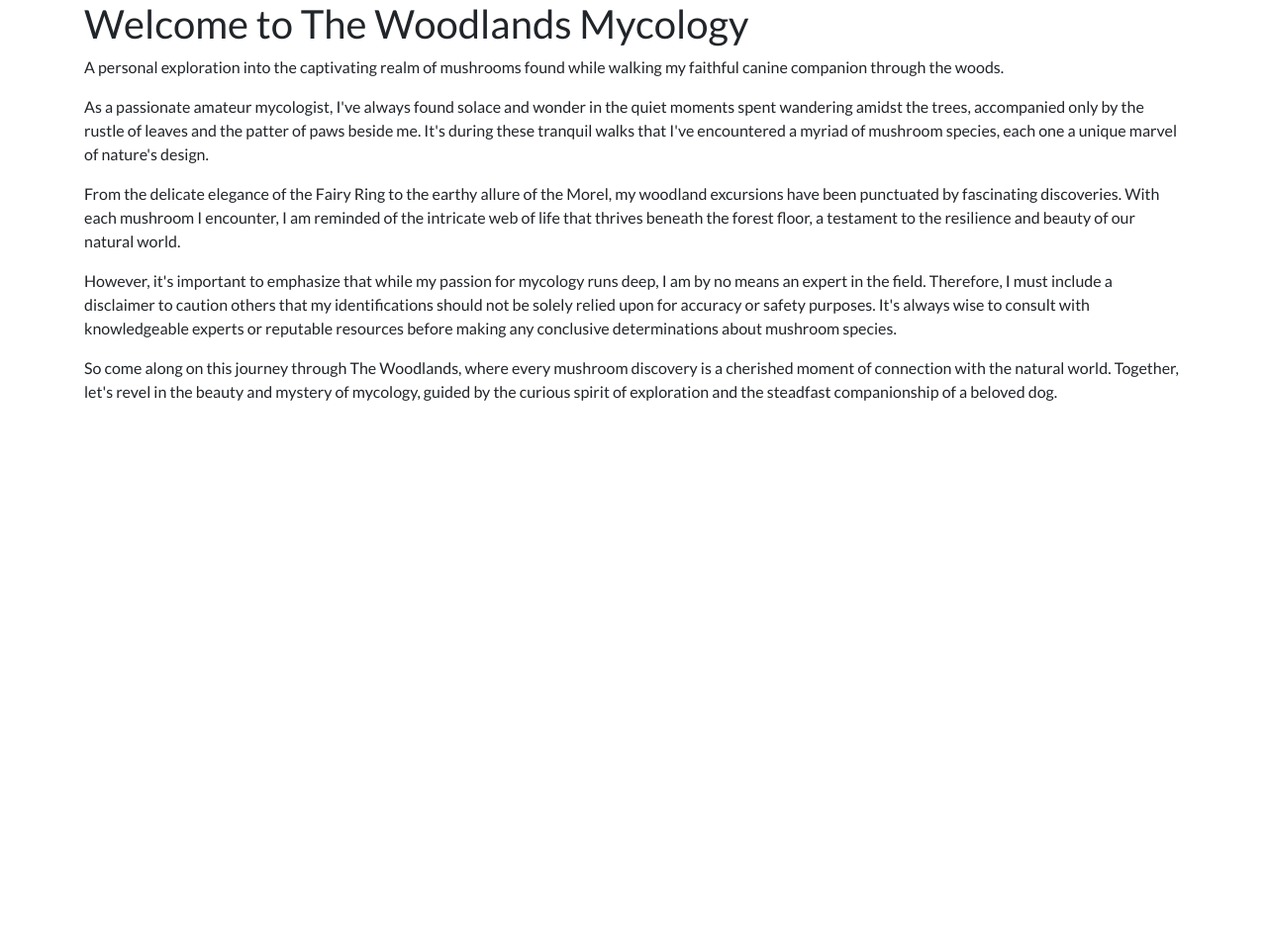
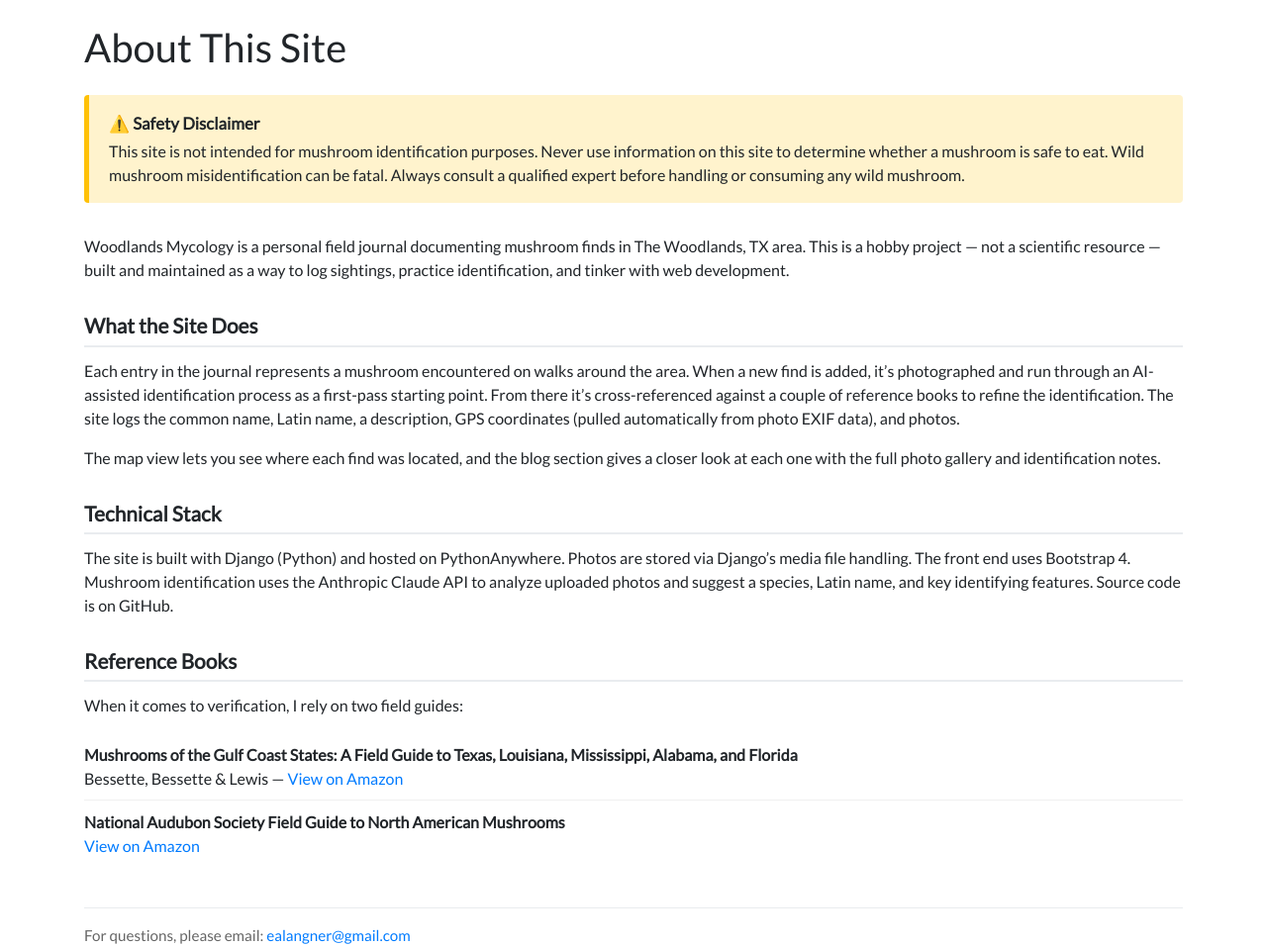
Before and after one commit to eriklangner/WoodlandsMycology, a Django app: page /blog/about/ in a window 1280 px wide. Shown: the part 56-1012 px from the top of the page at 99% size. Before the commit the page ends 461 px from the top, so only its background shows below. Run offline with Django 4.2, Linux system fonts and the light colour scheme; some libraries are stand-ins or nearby versions.

Commit message:
Rewrite about page with site description, disclaimer, tech stack, and reference books

```diff
--- a/blog/templates/blog/about.html
+++ b/blog/templates/blog/about.html
@@ -1,33 +1,93 @@
-<!DOCTYPE html>
-
-<html>
 {% extends "woodlandsmushrooms/base.html" %}
 
+{% block extra_css %}
+<style>
+  .about-disclaimer {
+    background-color: #fff3cd;
+    border-left: 5px solid #ffc107;
+    padding: 1rem 1.25rem;
+    margin: 1.5rem 0 2rem;
+    border-radius: 4px;
+  }
+  .about-disclaimer strong {
+    display: block;
+    margin-bottom: 0.25rem;
+    font-size: 1.05rem;
+  }
+  .about-section {
+    margin-bottom: 2rem;
+  }
+  .about-section h2 {
+    font-size: 1.3rem;
+    font-weight: 600;
+    border-bottom: 2px solid #e9ecef;
+    padding-bottom: 0.4rem;
+    margin-bottom: 0.75rem;
+  }
+  .book-list {
+    list-style: none;
+    padding: 0;
+  }
+  .book-list li {
+    padding: 0.6rem 0;
+    border-bottom: 1px solid #f0f0f0;
+  }
+  .book-list li:last-child {
+    border-bottom: none;
+  }
+  .about-contact {
+    margin-top: 2.5rem;
+    padding-top: 1rem;
+    border-top: 1px solid #e9ecef;
+    color: #666;
+    font-size: 0.95rem;
+  }
+</style>
+{% endblock %}
+
 {% block content %}
+<div class="mt-4">
 
+  <h1>About This Site</h1>
 
+  <div class="about-disclaimer">
+    <strong>&#9888;&#65039; Safety Disclaimer</strong>
+    This site is not intended for mushroom identification purposes. Never use information on this site to determine whether a mushroom is safe to eat. Wild mushroom misidentification can be fatal. Always consult a qualified expert before handling or consuming any wild mushroom.
+  </div>
 
-<!DOCTYPE html>
-<html lang="en">
-<head>
-  <meta charset="UTF-8">
-  <meta name="viewport" content="width=device-width, initial-scale=1.0">
-  <title>The Woodlands Mycology</title>
-</head>
-<body>
+  <div class="about-section">
+    <p>Woodlands Mycology is a personal field journal documenting mushroom finds in The Woodlands, TX area. This is a hobby project &mdash; not a scientific resource &mdash; built and maintained as a way to log sightings, practice identification, and tinker with web development.</p>
+  </div>
 
-<h1>Welcome to The Woodlands Mycology</h1>
-<p>A personal exploration into the captivating realm of mushrooms found while walking my faithful canine companion through the woods.</p>
+  <div class="about-section">
+    <h2>What the Site Does</h2>
+    <p>Each entry in the journal represents a mushroom encountered on walks around the area. When a new find is added, it&rsquo;s photographed and run through an AI-assisted identification process as a first-pass starting point. From there it&rsquo;s cross-referenced against a couple of reference books to refine the identification. The site logs the common name, Latin name, a description, GPS coordinates (pulled automatically from photo EXIF data), and photos.</p>
+    <p>The map view lets you see where each find was located, and the blog section gives a closer look at each one with the full photo gallery and identification notes.</p>
+  </div>
 
-<p>As a passionate amateur mycologist, I've always found solace and wonder in the quiet moments spent wandering amidst the trees, accompanied only by the rustle of leaves and the patter of paws beside me. It's during these tranquil walks that I've encountered a myriad of mushroom species, each one a unique marvel of nature's design.</p>
+  <div class="about-section">
+    <h2>Technical Stack</h2>
+    <p>The site is built with Django (Python) and hosted on PythonAnywhere. Photos are stored via Django&rsquo;s media file handling. The front end uses Bootstrap 4. Mushroom identification uses the Anthropic Claude API to analyze uploaded photos and suggest a species, Latin name, and key identifying features. Source code is on GitHub.</p>
+  </div>
 
-<p>From the delicate elegance of the Fairy Ring to the earthy allure of the Morel, my woodland excursions have been punctuated by fascinating discoveries. With each mushroom I encounter, I am reminded of the intricate web of life that thrives beneath the forest floor, a testament to the resilience and beauty of our natural world.</p>
+  <div class="about-section">
+    <h2>Reference Books</h2>
+    <p>When it comes to verification, I rely on two field guides:</p>
+    <ul class="book-list">
+      <li>
+        <strong>Mushrooms of the Gulf Coast States: A Field Guide to Texas, Louisiana, Mississippi, Alabama, and Florida</strong><br>
+        Bessette, Bessette &amp; Lewis &mdash; <a href="https://www.amazon.com/Mushrooms-Gulf-Coast-States-Mississippi/dp/1477318151" target="_blank" rel="noopener noreferrer">View on Amazon</a>
+      </li>
+      <li>
+        <strong>National Audubon Society Field Guide to North American Mushrooms</strong><br>
+        <a href="https://www.amazon.com/National-Audubon-Society-American-Mushrooms/dp/0394519922" target="_blank" rel="noopener noreferrer">View on Amazon</a>
+      </li>
+    </ul>
+  </div>
 
-<p>However, it's important to emphasize that while my passion for mycology runs deep, I am by no means an expert in the field. Therefore, I must include a disclaimer to caution others that my identifications should not be solely relied upon for accuracy or safety purposes. It's always wise to consult with knowledgeable experts or reputable resources before making any conclusive determinations about mushroom species.</p>
+  <div class="about-contact">
+    For questions, please email: <a href="mailto:ealangner@gmail.com">ealangner@gmail.com</a>
+  </div>
 
-<p>So come along on this journey through The Woodlands, where every mushroom discovery is a cherished moment of connection with the natural world. Together, let's revel in the beauty and mystery of mycology, guided by the curious spirit of exploration and the steadfast companionship of a beloved dog.</p>
-
-</body>
-</html>
-
+</div>
 {% endblock %}
```
